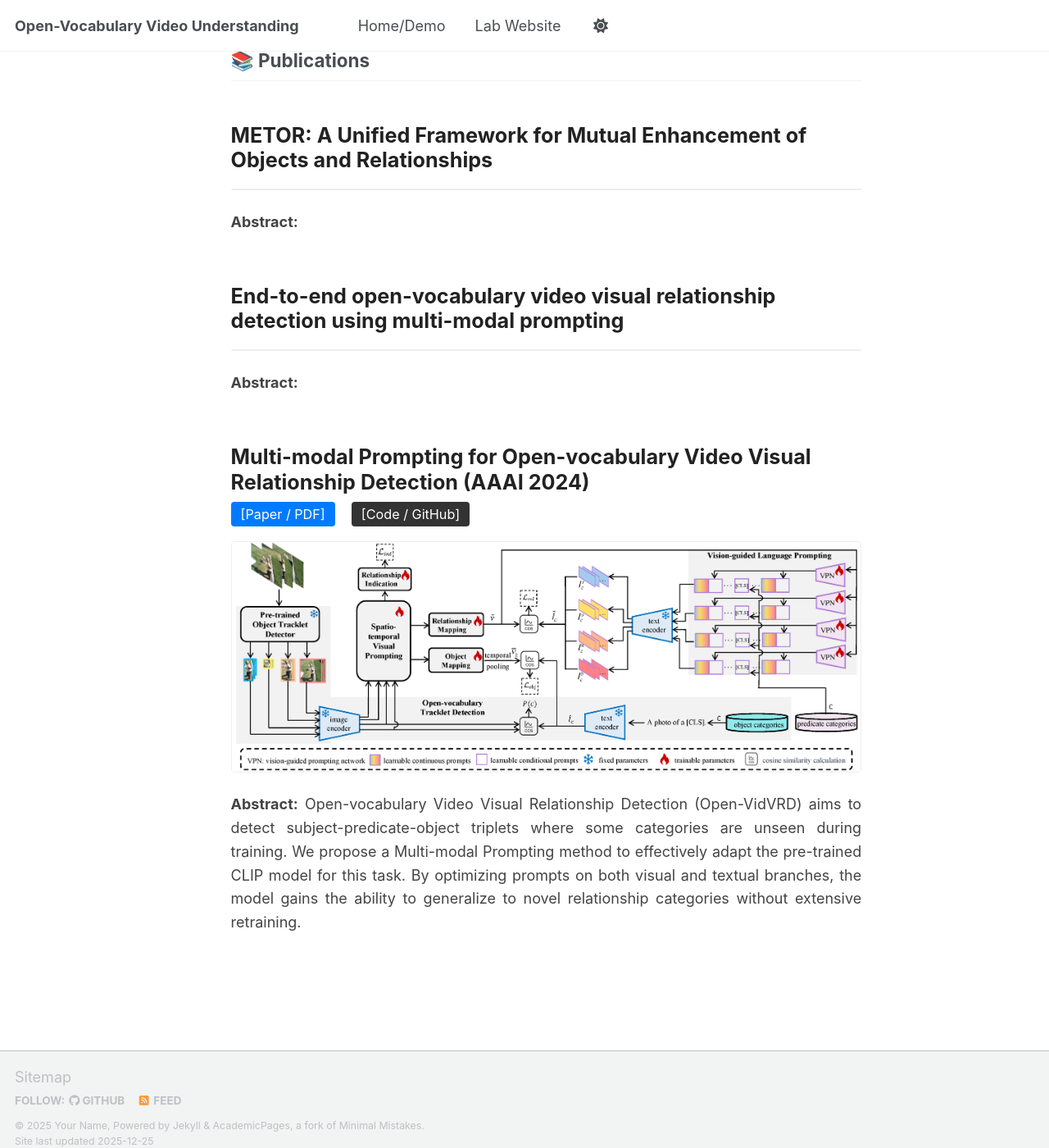
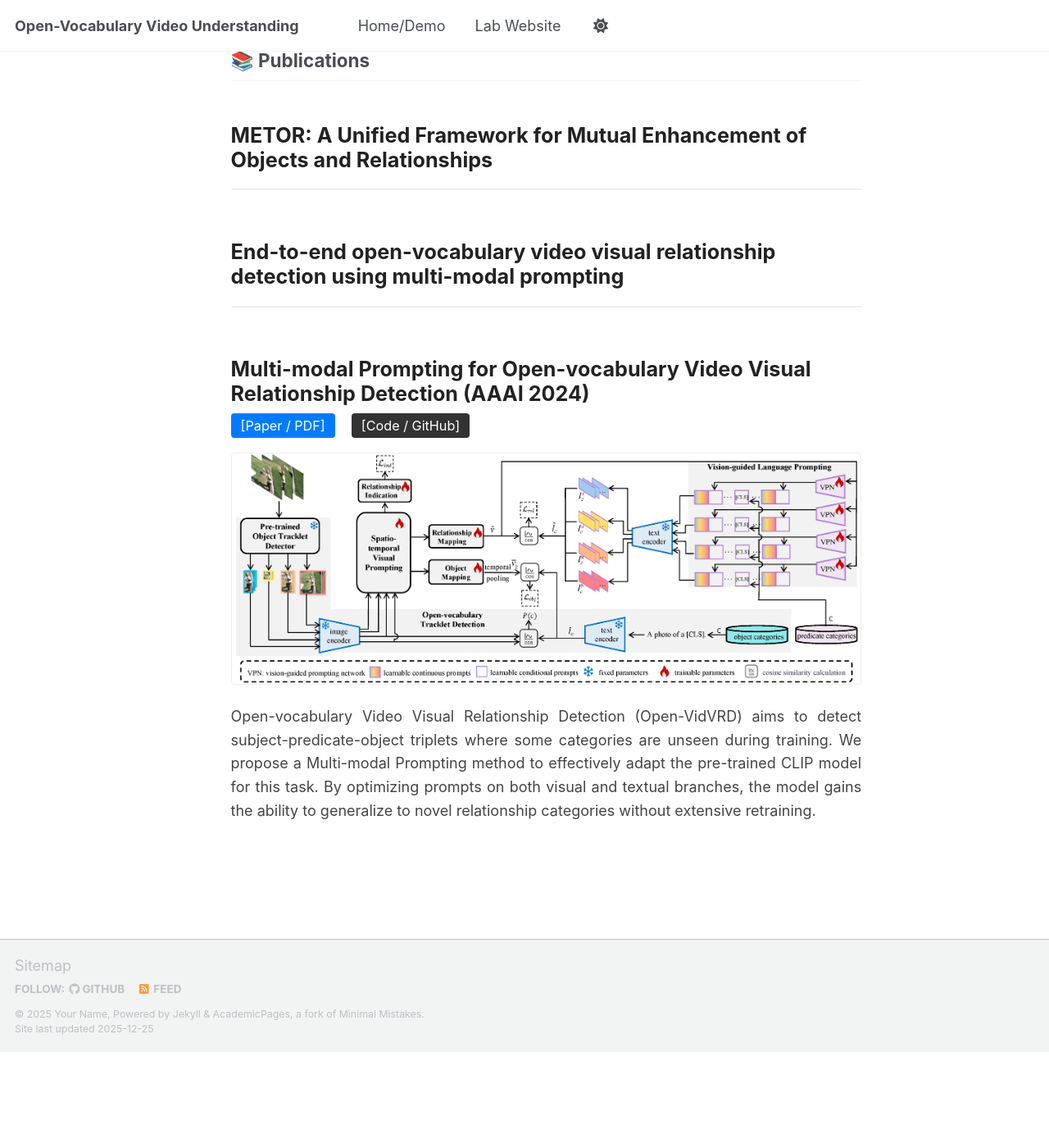
Before and after one commit to wangyongqi558/wangyongqi558.github.io, a Jekyll site: the page built from _pages/about.md, in a window 1280 px wide and 1400 px high, scrolled down 445 px. Shown: the whole window at 82% size. Built offline with Jekyll 4.4.1, drawn with Linux system fonts in a browser that asks for light colours; a script bundle is joined from its source files by our own code; library files that are not in the unit come from our copies; after the commit the page ends 1728 px from its top, so only the background shows below that.

Commit message:
Update about.md

```diff
--- a/_pages/about.md
+++ b/_pages/about.md
@@ -36,7 +36,7 @@ author_profile: false # 彻底移除左侧边栏
   </div>
 
   <div style="width: 100%; text-align: justify; line-height: 1.6; color: #444;">
-    <p><strong>Abstract:</strong> {{ post.abstract_short }}</p>
+    <p>{{ post.abstract_short }}</p>
   </div>
 </div>
 {% endfor %}
```
